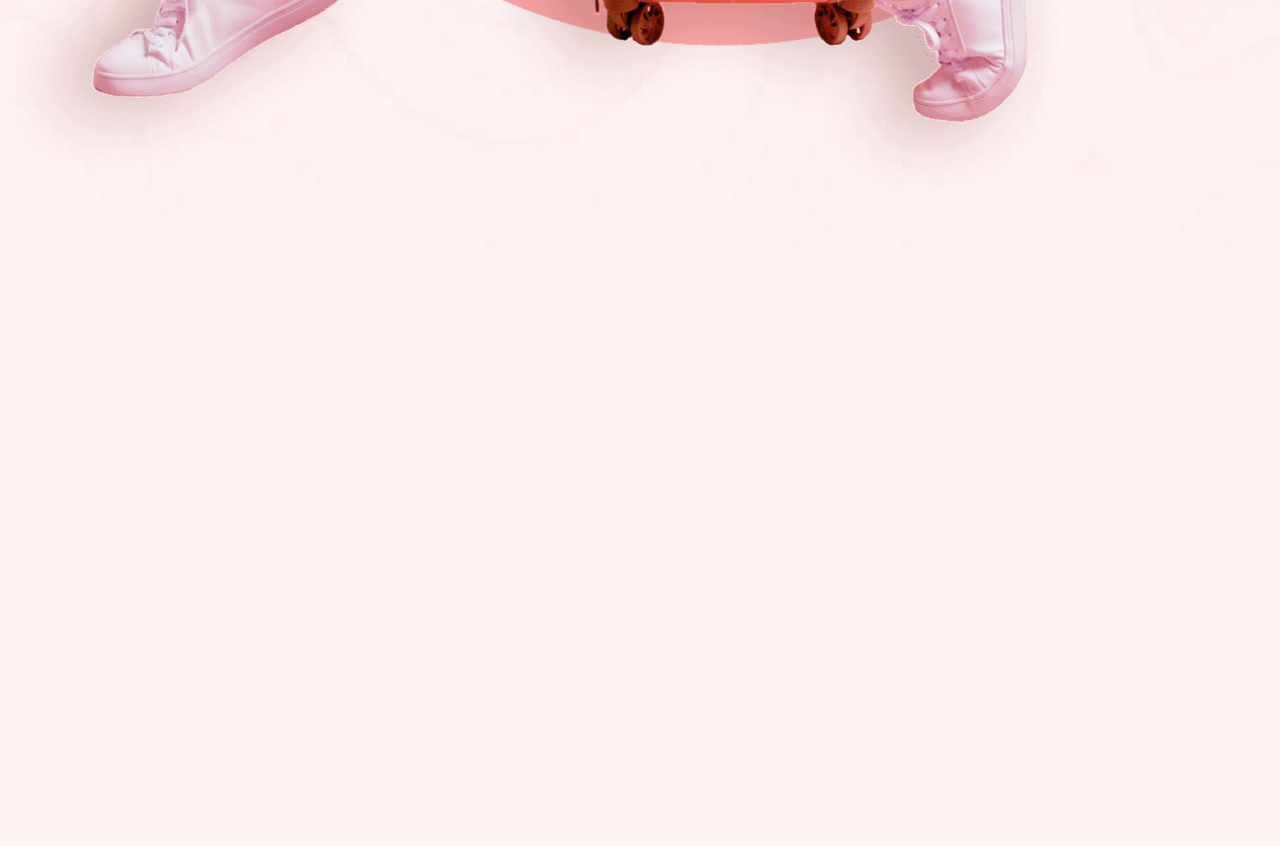
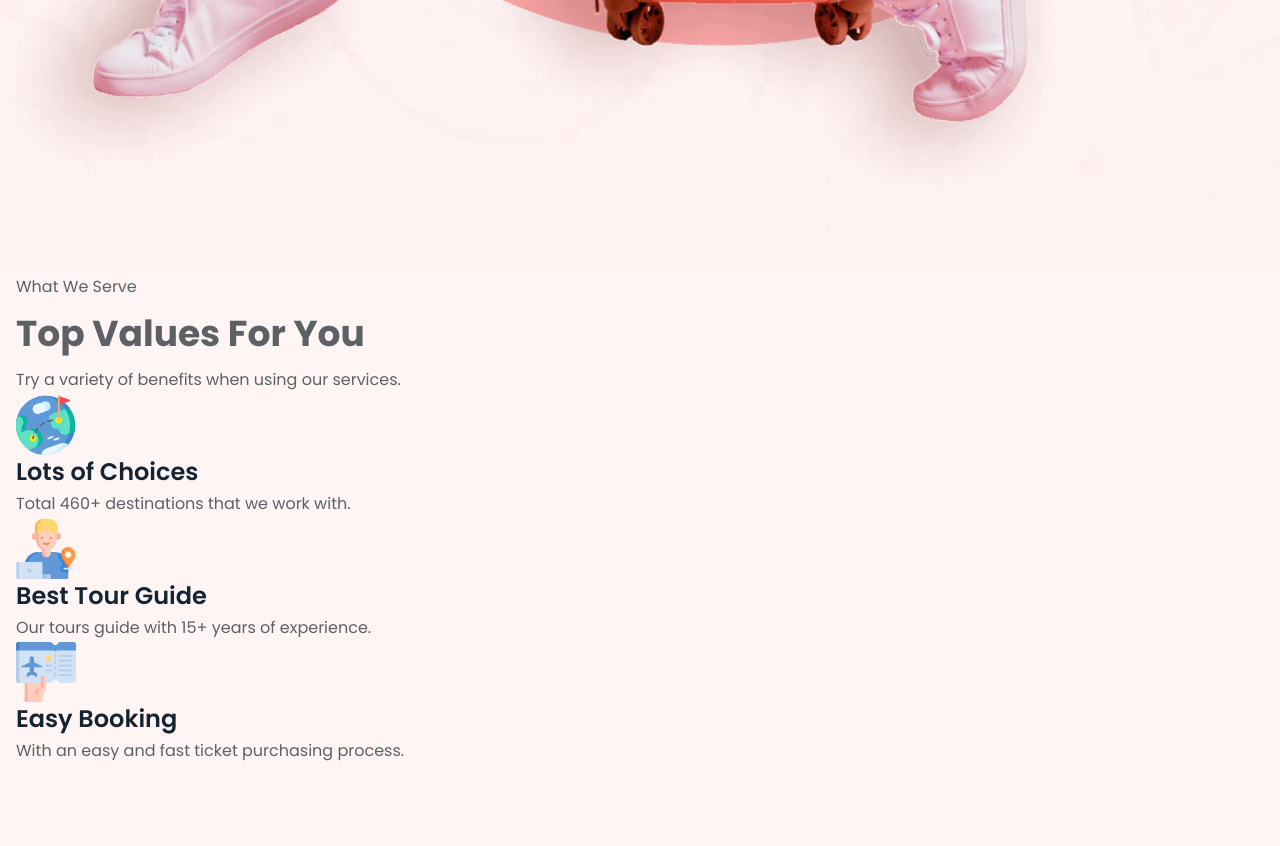
Before and after one commit to albinaasllanaj/travel-planner, a plain HTML site: page index.html in a window 1280 px wide. Shown: the part 1783-2629 px from the top of the page. Before the commit the page ends 2056 px from the top, so only its background shows below. Drawn offline with nearby package versions, Linux system fonts and the light colour scheme.

Commit message:
Added the service section content

```diff
--- a/index.html
+++ b/index.html
@@ -144,6 +144,73 @@
 
 </div></section>
 
+
+<!------SERVICE----->
+
+<section class="section service" aria-label="service">
+<div class="container">
+
+    <div class="title-weapper">
+        <p class="section-subtitle">
+            What We Serve
+        </p>
+
+        <h2 class="h2 section-title">Top Values For You</h2>
+
+        <p class="section-text">
+            Try a variety of benefits when using our services.
+        </p>
+    </div>
+
+    <div class="service-card">
+        <div class="card-icon">
+            <img src="images/service-icon-1.svg" width="60" height="60" loading="lazy" alt="globe icon">
+        </div>
+
+        <h3 class="h3 title card-title">Lots of Choices</h3>
+
+        <p class="card-text">
+            Total 460+ destinations that we work with.
+        </p>
+
+
+    </div>
+
+
+    <div class="service-card">
+        <div class="card-icon">
+            <img src="images/service-icon-2.svg" width="60" height="60" loading="lazy" alt="globe icon">
+
+        </div>
+
+        <h3 class="h3 title card-title">Best Tour Guide</h3>
+
+        <p class="card-text">
+            Our tours guide with  15+ years of experience.
+        </p>
+
+
+    </div>
+
+    <div class="service-card">
+        <div class="card-icon">
+            <img src="images/service-icon-3.svg" width="60" height="60" loading="lazy" alt="globe icon">
+        </div>
+
+        <h3 class="h3 title card-title">Easy Booking</h3>
+
+        <p class="card-text">
+            With an easy and fast ticket purchasing process.
+        </p>
+
+
+    </div>
+
+</div>
+
+
+</section>
+
     </article>
 </main>
 
@@ -160,4 +227,3 @@
 <script nomodule src="https://unpkg.com/ionicons@5.5.2/dist/ionicons/ionicons.js"></script>
 
 </body>
-</html>
--- a/styles.css
+++ b/styles.css
@@ -448,3 +448,12 @@ height: auto;}
 }
 
 .hero-btn:is(:hover, :focus-visible) {color: var(--bg-majorelle-blue);}
+
+
+
+/**FOOTER**/
+
+.footer {
+    padding: 20px;
+
+}
```
